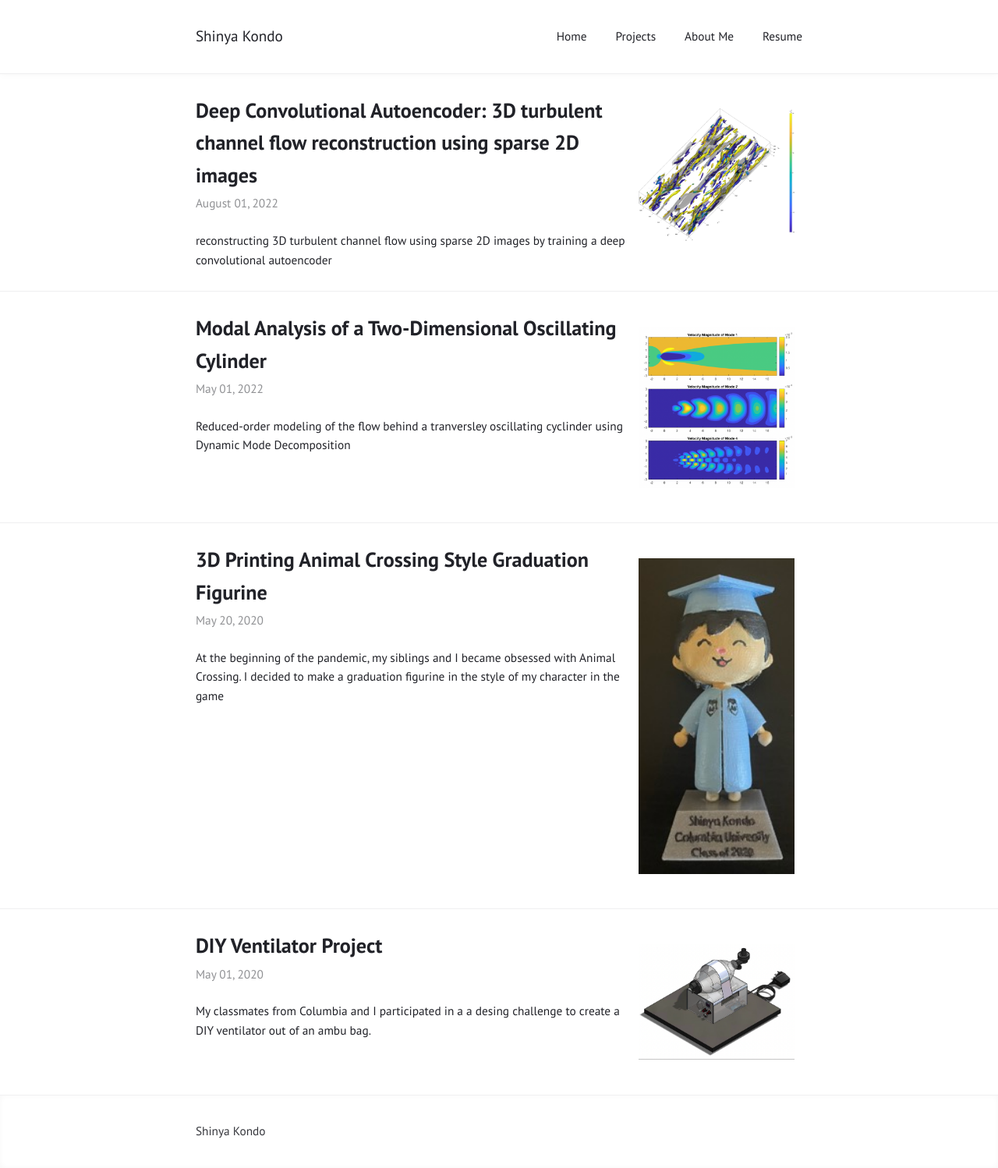
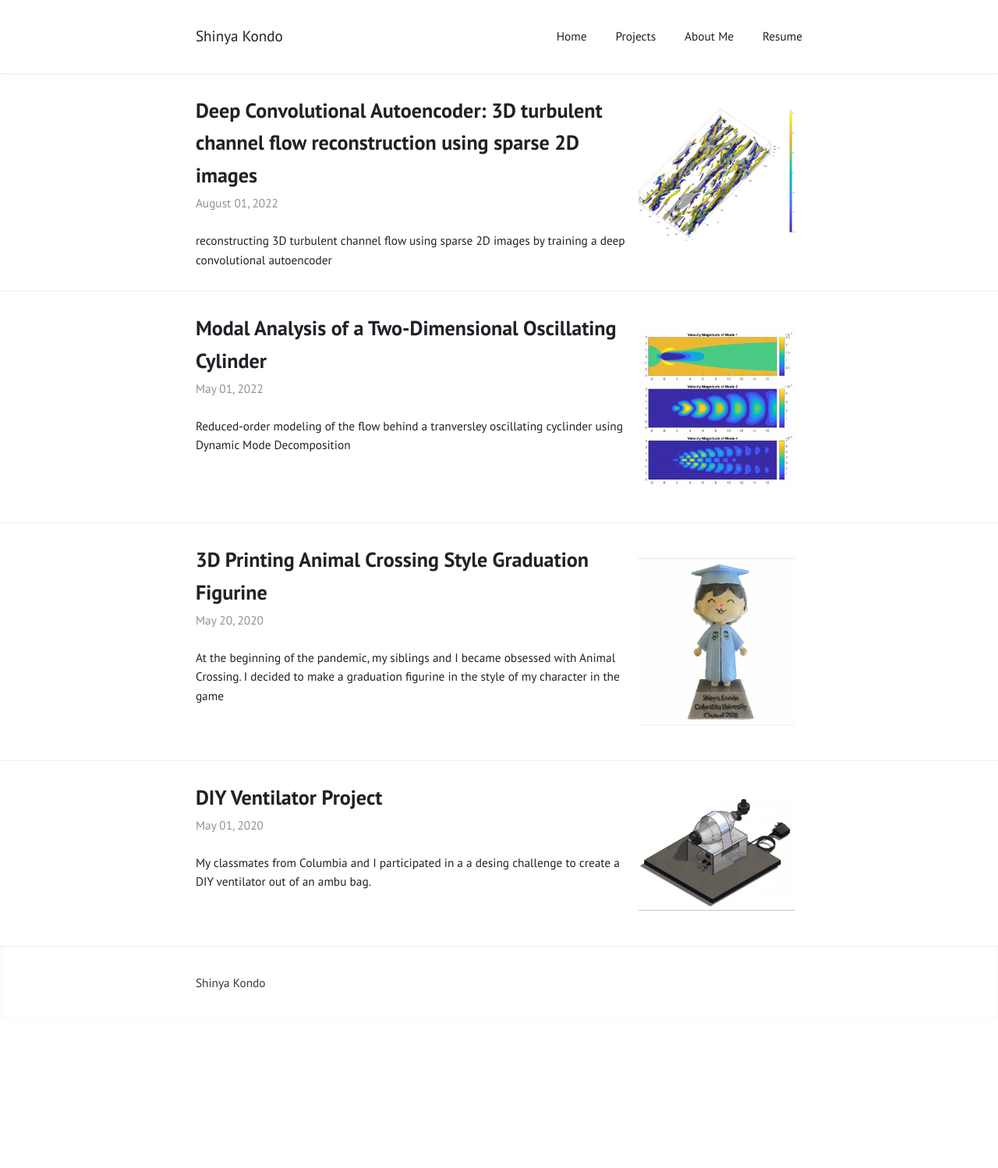
Before and after one commit to smkondo/smkondo.github.io, a Jekyll site: the page built from index.html, in a window 1280 px wide. Shown: the whole page at 78% size. Built offline with Jekyll 4.4.1, drawn with Linux system fonts in a browser that asks for light colours; after the commit the page ends 1308 px from its top, so only the background shows below that.

Commit message:
changing grad image

```diff
--- a/_includes/home.html
+++ b/_includes/home.html
@@ -1,7 +1,7 @@
 {%- assign posts = paginator.posts | default: site.posts -%}
 {% for post in posts %}
   <article>
-    <div class="photo"><img style = "padding: 10px; float: right;" src="{{ post.image }}" width="200px" height="200px"/></div>
+    <div class="photo"><img style = "padding: 10px; float: right;" src="{{ post.image }}" width="200px"/></div>
     {% include meta.html post=post preview=true %}
     <!-- {{ post.excerpt }} -->
     {{ post.description }}
```
Also changed, not shown: _posts/2020-05-20-graduation.md (+1 -1 lines), media/graduation.jpeg (deleted), media/graduation.png (added), 1 other file.
